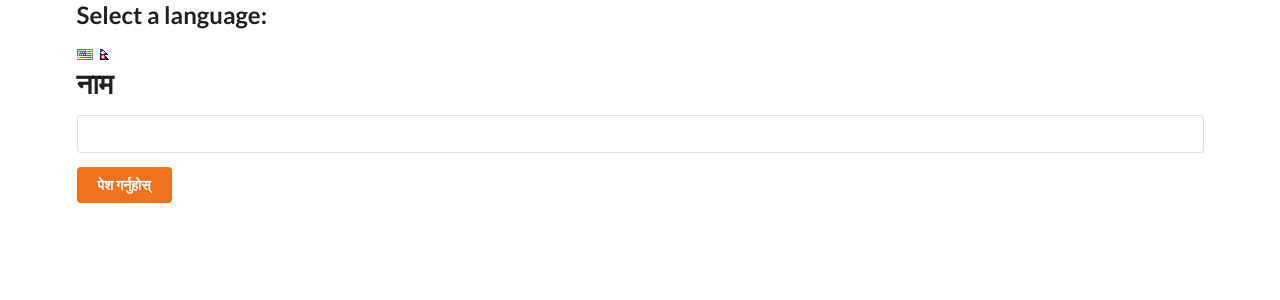
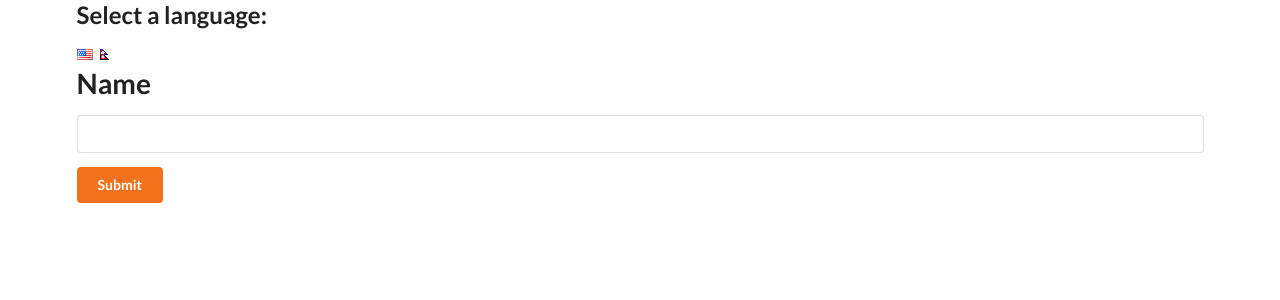
Before and after one commit to colson0x1/language-translate, a React (Create React App) app: page / in a window 1280 px wide. Shown: the top 300 px of the page. Built offline with nearby package versions, Linux system fonts and the light colour scheme.

Commit message:
connect the field and button

```diff
--- a/src/components/ButtonConsumer.jsx
+++ b/src/components/ButtonConsumer.jsx
@@ -2,9 +2,17 @@ import React from 'react';
 import LanguageContext from '../contexts/LanguageContext';
 import ColorContext from '../contexts/ColorContext';
 
+// We can see that we had wired up LanguageContext in here.
+// We used the LanguageContext consumer.
 class Button extends React.Component {
-  renderSubmit(value) {
-    return value === 'english' ? 'Submit' : 'पेश गर्नुहोस्';
+  // Just for completion shake, we really should carry the same terminology of
+  // language all the way through these arguments up here to
+  // `renderSubmit`. It doesn't make a difference. It's just a good practice
+  // to have the very same terminology being passed all around the same component.
+  // So changing `value` to `language` on renderSubmit
+  // That is not required, it is just good practice.
+  renderSubmit(language) {
+    return language === 'english' ? 'Submit' : 'पेश गर्नुहोस्';
   }
 
   renderButton(color) {
@@ -21,8 +29,16 @@ class Button extends React.Component {
       pipe or that context object, we're gonna pass in a single function as a child.
       That child will be called with whatever value is inside of our pipe. So
       we can implement some logic inside of here. */}
+
+        {/*
+        We used the LanguageContext consumer.
+        So in this case we're still taking in the value which is the current value
+        inside of our Context Object or that kind of piep of sorts.
+        So once again, this previously was a simple string. Now it is an object instead.
+        So we can destructure out the language property
+        */}
         <LanguageContext.Consumer>
-          {(value) => this.renderSubmit(value)}
+          {({ language }) => this.renderSubmit(language)}
         </LanguageContext.Consumer>
       </button>
     );
--- a/src/components/Field.jsx
+++ b/src/components/Field.jsx
@@ -1,6 +1,9 @@
 import React from 'react';
 import LanguageContext from '../contexts/LanguageContext';
 
+/* We need to make sure that Field Component is going to reach into the
+ * Context and pull out the language!
+ */
 class Field extends React.Component {
   // This forms a link between our Class and the Context object
   // So now we can reference the value inside the context object with
@@ -8,7 +11,9 @@ class Field extends React.Component {
   static contextType = LanguageContext;
 
   render() {
-    const text = this.context === 'english' ? 'Name' : 'नाम';
+    // Our context now contains an object with a language and onLanguageChange
+    // property not just the string that it was before.
+    const text = this.context.language === 'english' ? 'Name' : 'नाम';
 
     return (
       <div className='ui field'>
```
